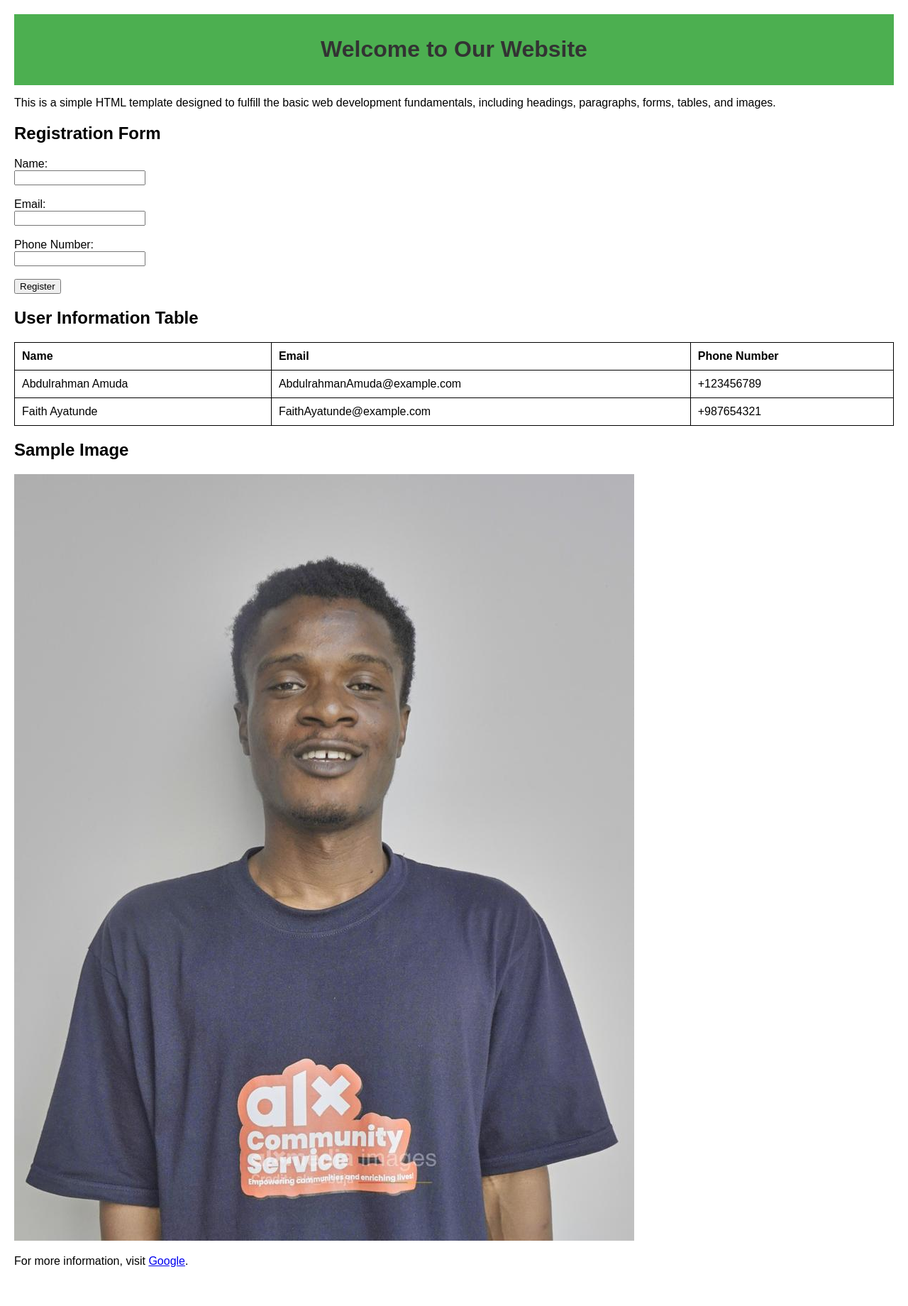
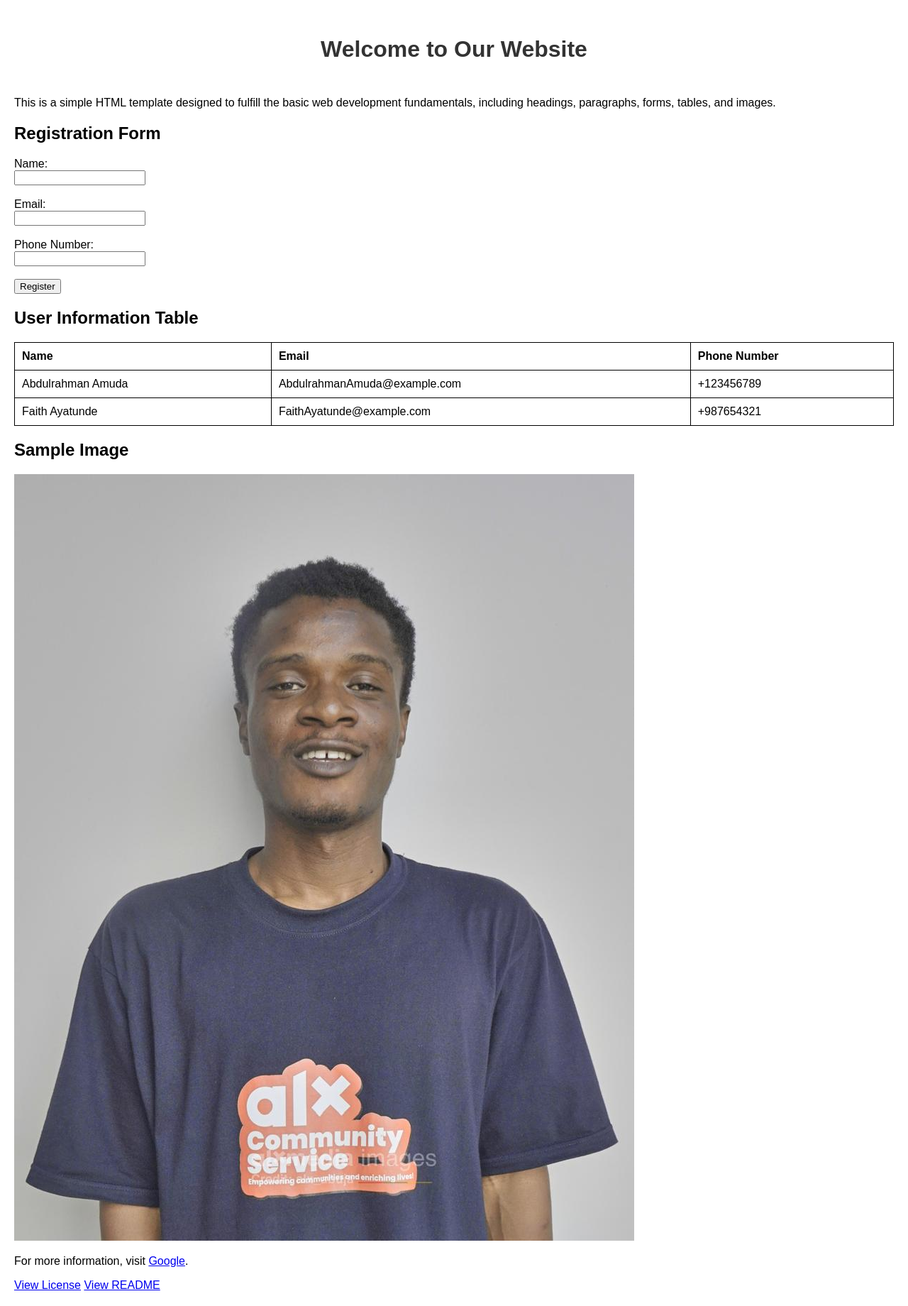
Before and after one commit to adisar6402/rahman-html-template, a plain HTML site: page index.html in a window 1280 px wide. Shown: the whole page at 71% size. Before the commit the page ends 1806 px from the top, so only its background shows below. Drawn offline with Linux system fonts and the light colour scheme.

Commit message:
Updated index.html and added README file

```diff
--- a/index.html
+++ b/index.html
@@ -14,7 +14,7 @@
             margin: 20px;
             padding: 0;
         }
-        header {
+        header {g
             background-color: #4CAF50;
             color: white;
             text-align: center;
@@ -97,3 +97,5 @@
 
 </body>
 </html>
+<a href="LICENSE">View License</a>
+<a href="README.md">View README</a>
```
